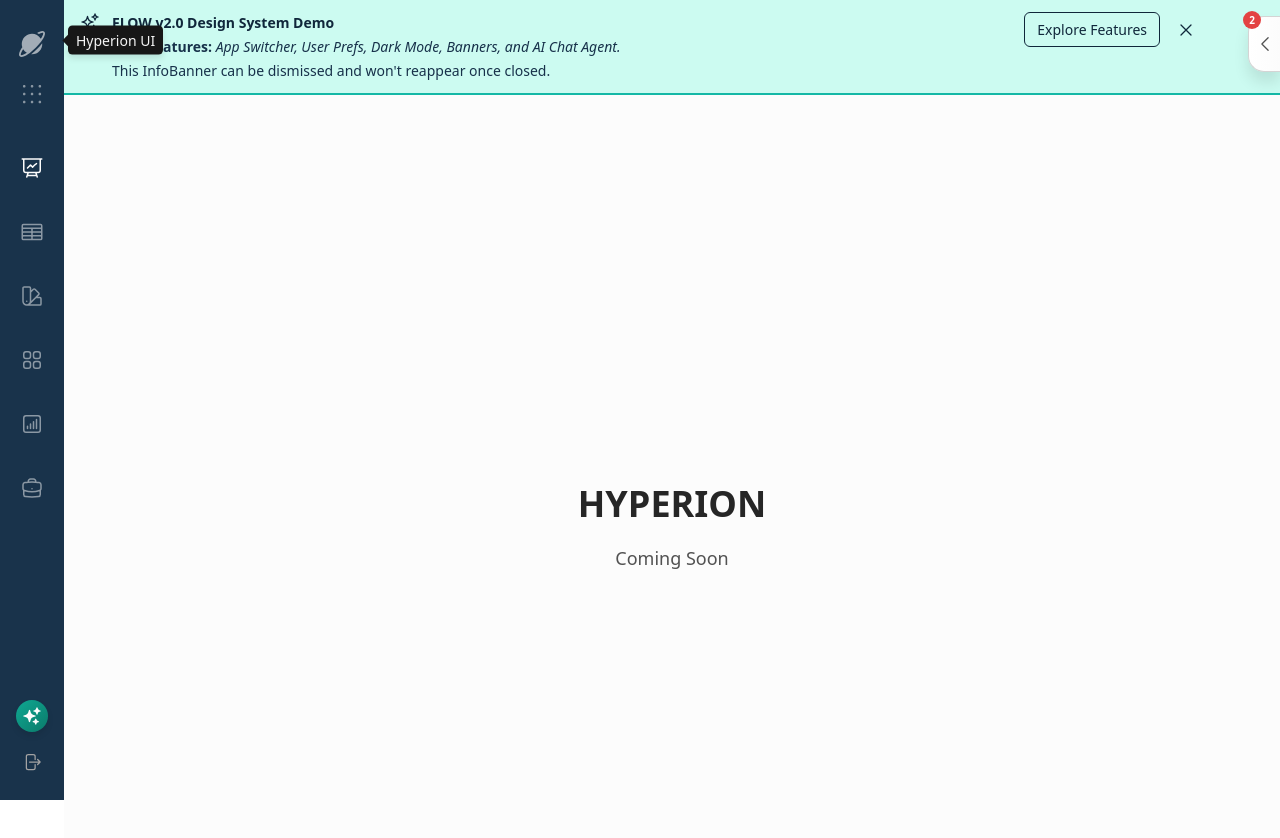
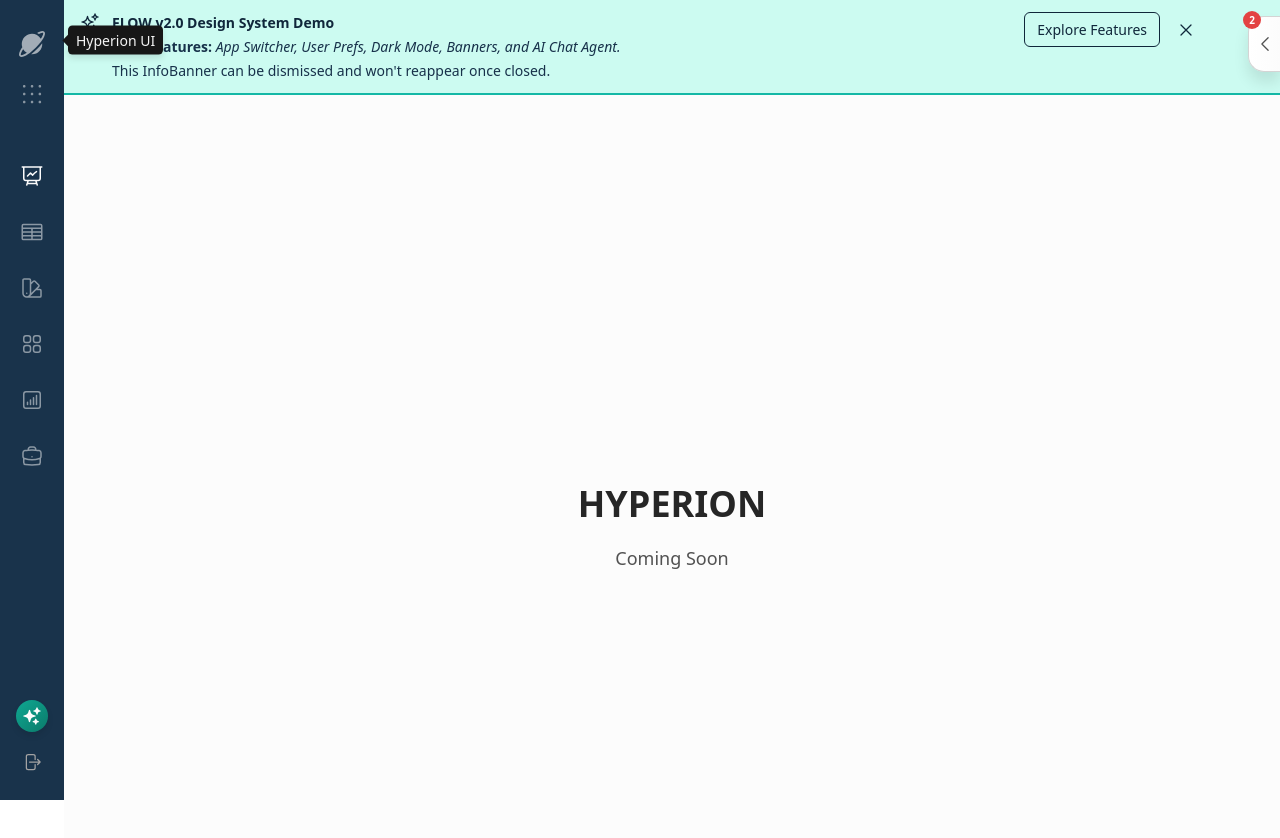
Before and after one commit to m-downing/flow_demo, a Next.js app: page / in a window 1280 px wide. Shown: the top 838 px of the page. Built offline with nearby package versions, Linux system fonts and the light colour scheme.

Commit message:
sidebar margin/padding updates.

```diff
--- a/src/design-system/layout/Sidebar.tsx
+++ b/src/design-system/layout/Sidebar.tsx
@@ -219,7 +219,7 @@ export default function Sidebar({ isExpanded, onExpandedChange }: SidebarProps)
           <div className={`absolute inset-0 z-0`} style={{ backgroundColor: sidebarBg }}></div>
 
           {/* Fixed Top section - App icon and switcher */}
-          <div className={`w-full transition-all duration-150 ease-in-out relative z-10`}>
+          <div className={`w-full transition-all duration-150 ease-in-out relative z-10 mb-4`}>
             {/* App Home Icon - Fixed height container */}
             <Link href="/">
               <Tooltip
@@ -321,7 +321,7 @@ export default function Sidebar({ isExpanded, onExpandedChange }: SidebarProps)
           )}
 
           {/* Middle section - navigation tabs */}
-          <div className={`flex-1 flex flex-col ${isExpanded ? 'items-start' : 'items-center'} py-8 gap-8 overflow-y-auto min-h-0 [&::-webkit-scrollbar]:hidden [-ms-overflow-style:none] [scrollbar-width:none] transition-all duration-300 ease-in-out relative z-10`}>
+          <div className={`flex-1 flex flex-col ${isExpanded ? 'items-start' : 'items-center'} py-6 gap-6 overflow-y-auto min-h-0 [&::-webkit-scrollbar]:hidden [-ms-overflow-style:none] [scrollbar-width:none] transition-all duration-300 ease-in-out relative z-10`}>
             {appTabs['flow'].map((tab) => (
               <Tooltip
                 key={tab.name}
@@ -361,7 +361,7 @@ export default function Sidebar({ isExpanded, onExpandedChange }: SidebarProps)
           </div>
 
           {/* Bottom section - AI Chat button and expand button */}
-          <div className={`w-full transition-all duration-300 ease-in-out relative z-10`}>
+          <div className={`w-full transition-all duration-300 ease-in-out relative z-10 mt-4`}>
             <div className={`h-[80px] w-full flex flex-col items-center justify-center relative mb-6`}>
               {/* AI Chat Icon */}
               <Tooltip
```
